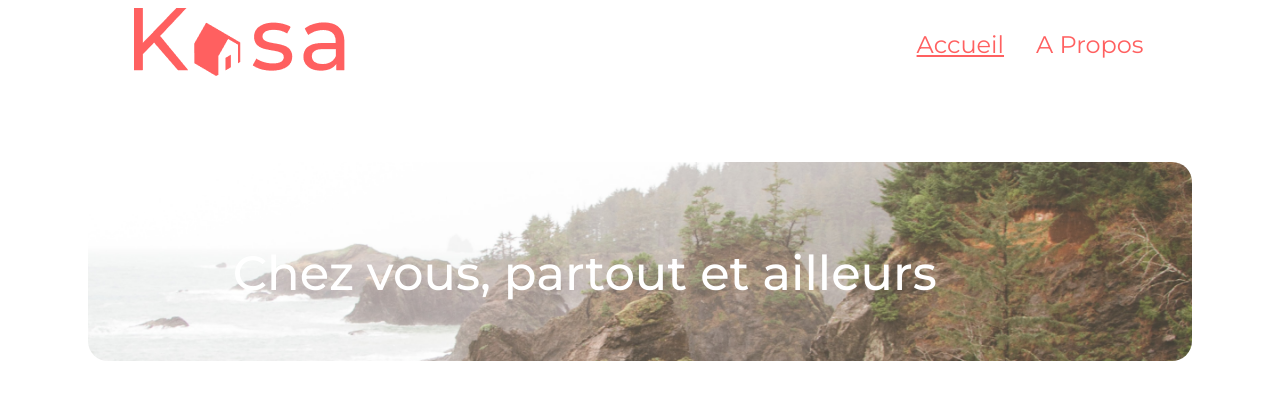
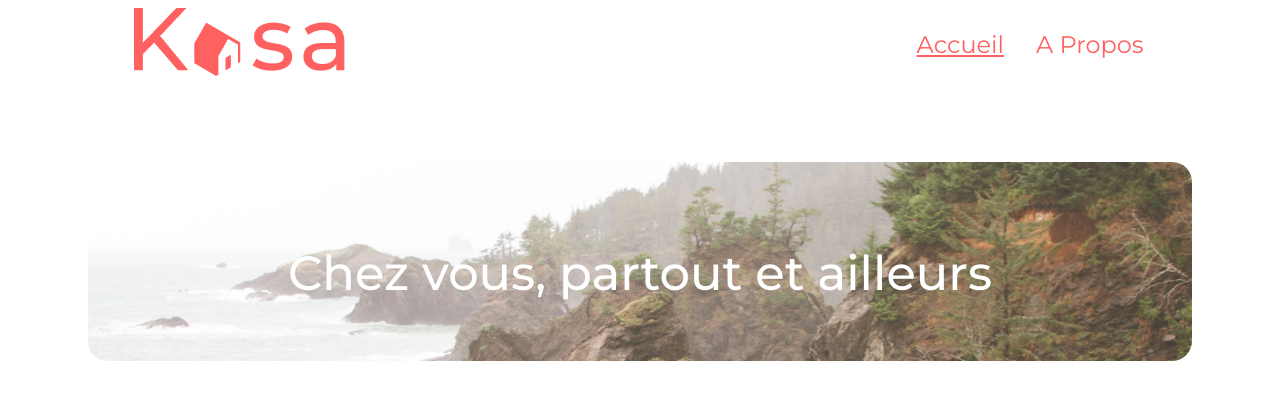
Before and after one commit to Fannydev974/P7-Kasa, a React (Vite) app: page / in a window 1280 px wide. Shown: the top 411 px of the page. Built offline with nearby package versions, Linux system fonts and the light colour scheme.

Commit message:
changement homePage et About

```diff
--- a/src/Layout/Banner/banner.scss
+++ b/src/Layout/Banner/banner.scss
@@ -35,7 +35,7 @@ h2 {
     font-size: xxx-large;
     font-weight: 500;
     color: $color-tertiary;
-    width: 90%;
+    width: 100%;
 }
 
 
--- a/src/Pages/About/about.jsx
+++ b/src/Pages/About/about.jsx
@@ -6,8 +6,6 @@ import aboutImage from '../../assets/aboutbannerDesktop-mobile.png';
 
 
 const About = () => {
-    //const aboutImage = 'src/assets/aboutbannerDesktop-mobile.png';
-
     return (
         <>
             <div className='about__img'>
--- a/src/Pages/HomePage/homePage.jsx
+++ b/src/Pages/HomePage/homePage.jsx
@@ -2,15 +2,19 @@ import React from 'react';
 import './homePage.scss';
 import Gallery from '../../Components/Gallery/gallery';
 import Banner from '../../Layout/Banner/banner';
+import bannerImage from '../../assets/banner.png';
 
 
-function HomePage() {
-    const bannerImage = 'src/assets/banner.png';
-    const bannerTitle = 'Chez vous, partout et ailleurs';
+
+function HomePage({ bannerTitle }) {
+
+    bannerTitle = 'Chez vous, partout et ailleurs';
 
     return (
         <div className='home'>
-            <Banner image={bannerImage} title={bannerTitle} />
+            <Banner image={bannerImage}
+                title={bannerTitle}
+            />
             <Gallery />
         </div>
     );
```
